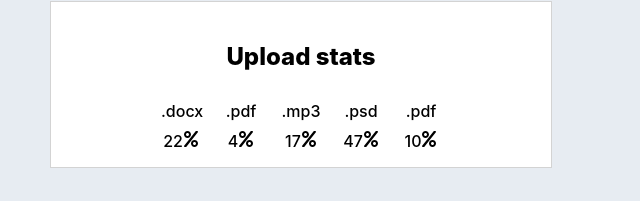
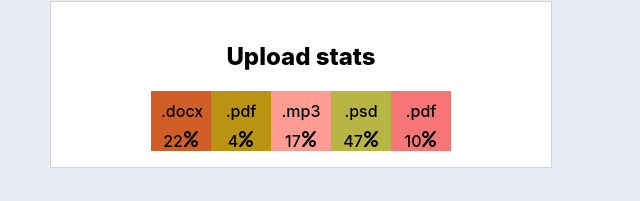
Before and after one commit to andriideikalo/arhive, a React (Create React App) app: page / in a window 1280 px wide. Shown: the part 621-822 px from the top of the page, without its empty margins (0-640 px from the left). Built offline with nearby package versions, Linux system fonts and the light colour scheme.

Commit message:
add RandomHexColor

```diff
--- /dev/null
+++ b/src/components/Statistics/GetRandomHexColor.js
@@ -0,0 +1,3 @@
+export function getRandomHexColor() {
+  return `#${Math.floor(Math.random() * 16777215).toString(16)}`;
+}
--- a/src/components/Statistics/StatStyles.js
+++ b/src/components/Statistics/StatStyles.js
@@ -41,6 +41,7 @@ export const StatStyles = styled.div`
 
 .item {
     width: 60px;
+
 }
 
 .label {
@@ -53,3 +54,9 @@ export const StatStyles = styled.div`
    font-weight: 500;
 }
 `;
+
+
+
+export function getRandomHexColor() {
+  return `#${Math.floor(Math.random() * 16777215).toString(16)}`;
+}
--- a/src/components/Statistics/Statistics.js
+++ b/src/components/Statistics/Statistics.js
@@ -1,6 +1,7 @@
 import PropTypes from 'prop-types';
 import { FaPercent } from 'react-icons/fa';
 import { StatStyles } from "./StatStyles"
+import {getRandomHexColor} from "./GetRandomHexColor"
 
 
 export const Statistics = ( { title, stats } ) => {
@@ -12,6 +13,9 @@ export const Statistics = ( { title, stats } ) => {
 {stats.map(({ id, label, percentage }) => (
           <li
             className="item"
+            style={{
+              backgroundColor: getRandomHexColor(),
+            }}
             key={id}
              >
             <span className="label">{label}</span>
```
